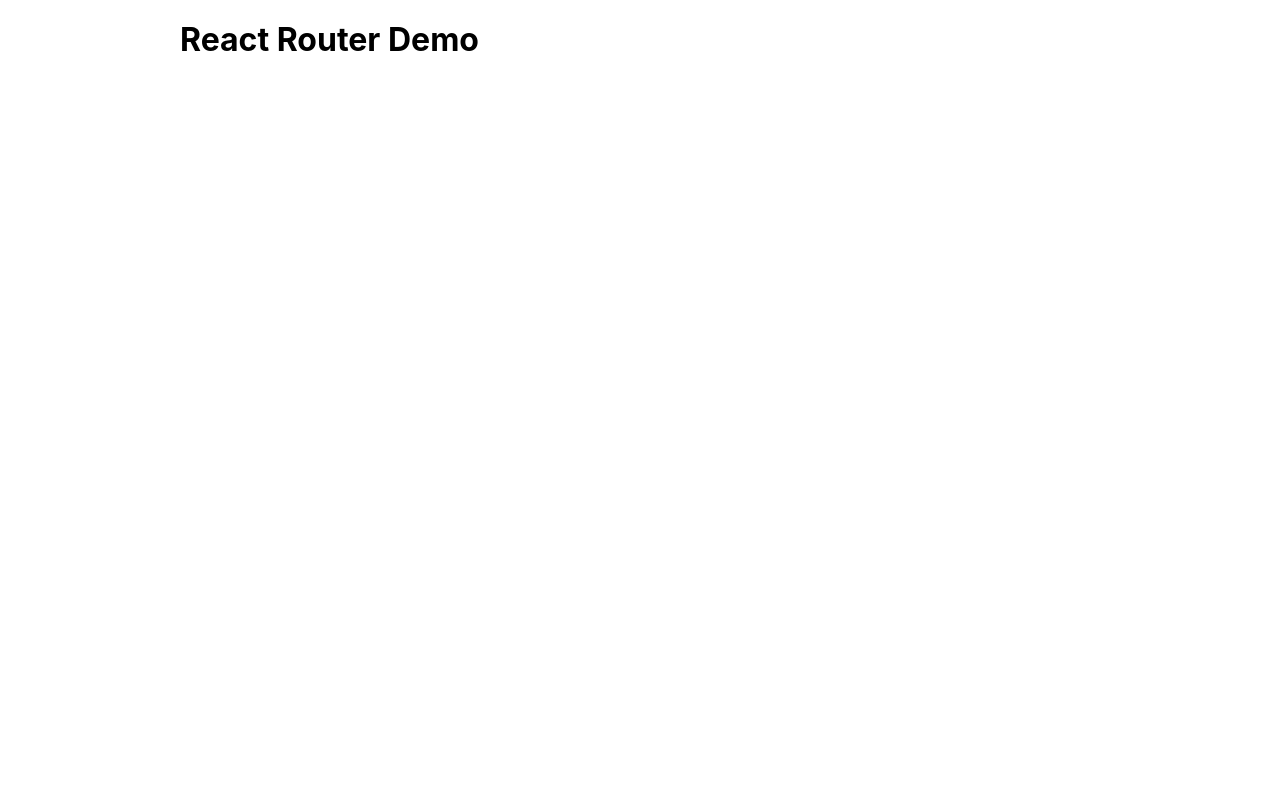
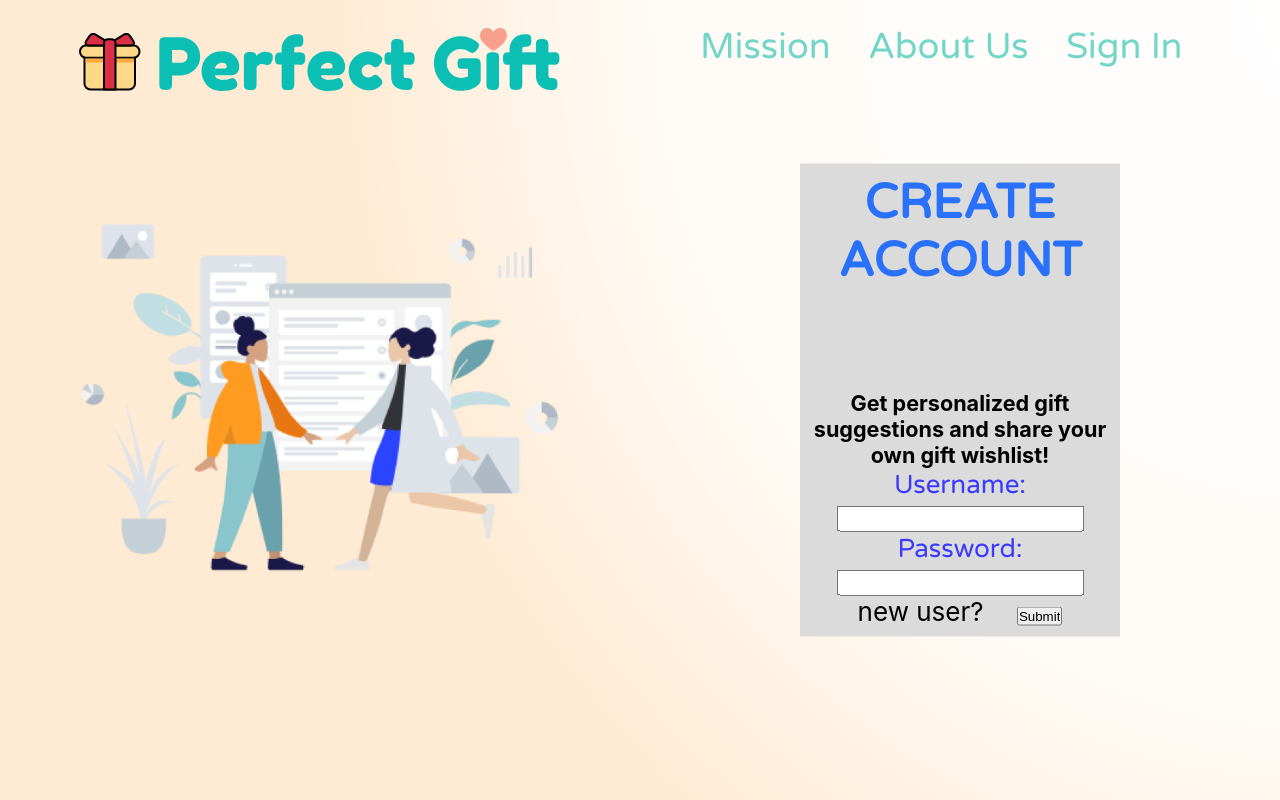
Before and after one commit to venuswku/perfect-gift, a React (Create React App) app: page /create_account in a window 1280 px wide. Built offline with nearby package versions, Linux system fonts and the light colour scheme.

Commit message:
Add accoutnt_creating file and adjust homepage logo

```diff
--- a/src/App.css
+++ b/src/App.css
@@ -7,6 +7,12 @@
   left: 30px;
   transform: scale(0.8);
 }
+
+.logo_homepage {
+  position: relative;
+  top: 20px;
+}
+
 
 .App {
   text-align: center;
--- a/src/App.js
+++ b/src/App.js
@@ -6,6 +6,7 @@ import Home from "./pages/Home";
 import Login from "./pages/Login";
 import Mission from "./pages/Mission";
 import Profile from "./pages/Profile";
+import Create_Account from "./pages/Create_Account";
 
 const App = () => (
   <div className='app'>
@@ -22,6 +23,7 @@ const Main = () => (
     <Route exact path='/about' component={About}></Route>
     <Route exact path='/login' component={Login}></Route>
     <Route exact path='/profile' component={Profile}></Route>
+    <Route exact path='/create_account' component={Create_Account}></Route>
   </Switch>
 );
 
--- /dev/null
+++ b/src/pages/Create_Account.js
@@ -0,0 +1,55 @@
+import React from 'react';
+import { Link } from 'react-router-dom';
+import '../App.css';
+import './Login.css';
+import loginImage from '../images/login_image.png';
+import PerfectGiftLogo from '../images/website_logo.svg';
+
+
+function Login() {
+    return (
+        <div className="App">
+            <header className="App-header">
+                {/* right half of the screen */}
+                <div class="split right">
+                    <p className="row"><Link to="/mission">Mission &nbsp; &nbsp;</Link></p>
+                    <p className="row"><Link to="/about">About Us &nbsp; &nbsp;</Link></p>
+                    <p className="row"><Link to="/login">Sign In &nbsp; &nbsp;</Link></p>
+                    <div class="centered">
+                        <div class="box">
+                            <h2 class="blueText">CREATE ACCOUNT</h2>
+                            <h5>Get personalized gift suggestions and share your own gift wishlist!</h5>
+
+                                <form>
+                                    <label for='username' class='loginFont'>Username:</label>
+                                    <input type='text' name='username' class='loginTextbox'></input>
+                                    <label for='password' class='loginFont'>Password:</label>
+                                    <input type='text' name='password' class='loginTextbox'></input>
+                                    <br/>
+                                    new user? &emsp;
+                                    <input type='submit' value='Submit'></input>
+                                </form>
+
+
+
+
+                        </div>
+
+                    </div>
+                </div>
+                {/* logo + login image */}
+
+                <div class="split left">
+                    {/* <PerfectGiftLogo className="logo" /> */}
+                    <Link to="/"><img src={PerfectGiftLogo} alt="Logo" /></Link>
+                    <div class="centered">
+                        <img src={loginImage} alt="connect with others" className='loginPic' />
+                    </div>
+                </div>
+
+            </header>
+        </div>
+    );
+}
+
+export default Login;
--- a/src/pages/Home.js
+++ b/src/pages/Home.js
@@ -22,12 +22,11 @@ function Home() {
                         {/* <a href="https://www.seekpng.com/ipng/u2t4i1o0w7u2u2q8_logo-gift-giving-icon-png/" target="_blank" rel="noreferrer">Logo - Gift Giving Icon Png @seekpng.com</a> */}
                     </div>
                 </div>
-                <PerfectGiftLogo className="logo" />
                 <div>
                     {/* for homepage? description */}
                     <div class="split left">
                         <div class="centered">
-                            <p className="blueText">Simple and Swift, we're <br></br><strong>Perfect Gift</strong></p>
+                            <p className="blueText">Simple and Swift, choose<br /> <PerfectGiftLogo className="logo_homepage" />!</p>
                             {/* <p className="blueText">Simple and Swift, we are</p>
               <strong className="blueText">Perfect Gift</strong> */}
                             <body>Surprise your family, friends, and loved ones with ideal gifts from their wishlist.</body>
```
